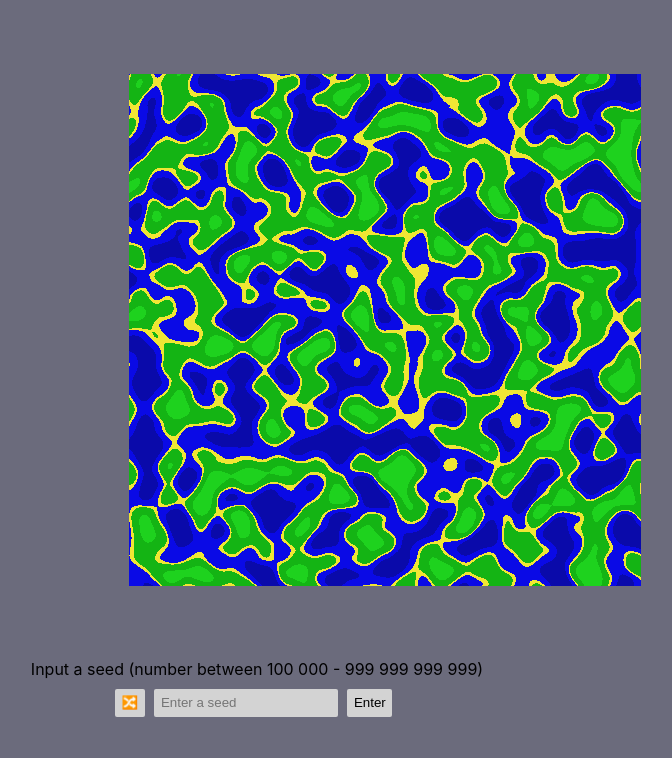
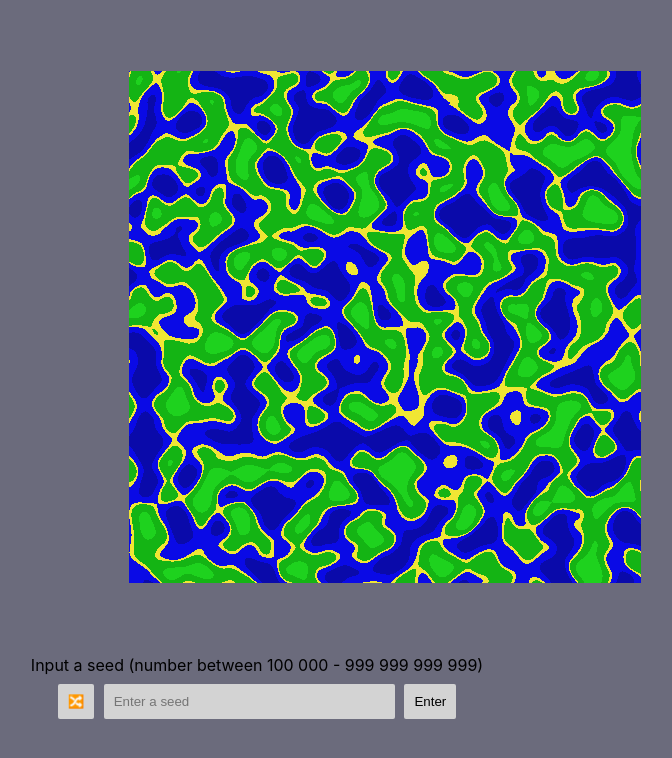
Before and after one commit to Reishi006/perlin-canvas, a React (Create React App) app: page / in a window 1280 px wide. Shown: the top 758 px of the page, without its empty margins (383-1055 px from the left). Built offline with nearby package versions, Linux system fonts and the light colour scheme.

Commit message:
Update App.css

```diff
--- a/src/App.css
+++ b/src/App.css
@@ -21,11 +21,6 @@ body, html {
   align-items: center;
 }
 
-.perlin-plot > div {
-  width: 700px;
-  height: 500px;
-}
-
 .perlin-canvas {
   background-color: midnightblue;
 }
@@ -33,6 +28,12 @@ body, html {
 .seed {
   display: flex;
   flex-direction: column;
+  justify-content: center;
+  align-items: stretch;
+}
+
+.seed > div {
+  display: flex;
   justify-content: center;
   align-items: center;
 }
@@ -43,7 +44,7 @@ body, html {
 }
 
 .seed-input, .seed-input-button {
-  padding: .5em;
+  padding: 10px;
 
   border: none;
   border-radius: 2px;
```
